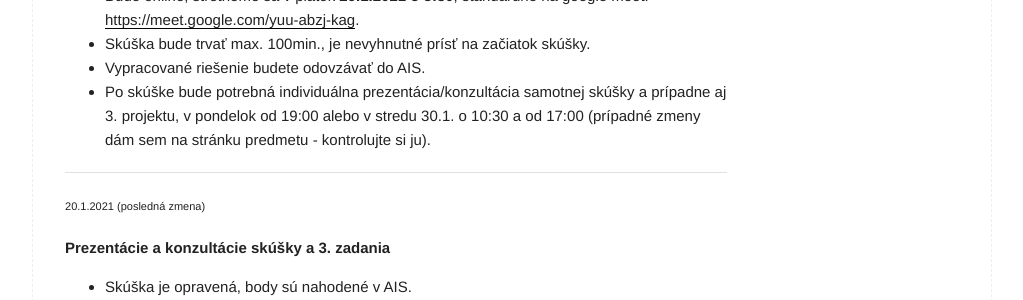
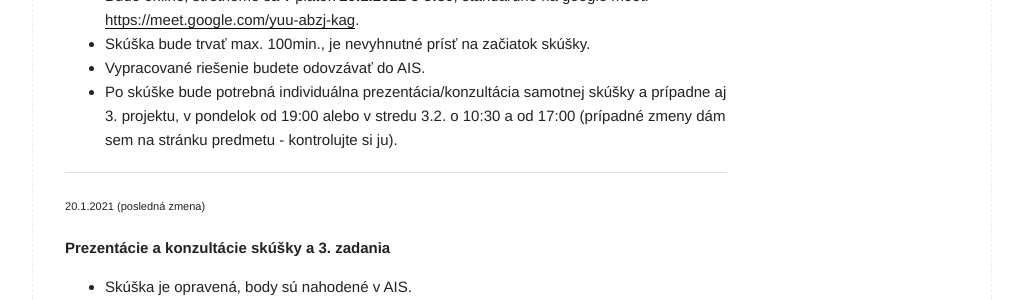
Before and after one commit to MichalCernansky/paralprg-fiit, a Jekyll site: the page built from index.md, in a window 1280 px wide and 900 px high. Shown: the part 256-556 px from the top of the window, without its empty margins (128-1151 px from the left). Built offline with Jekyll 4.4.1, drawn with Linux system fonts in a browser that asks for light colours.

Commit message:
date fixed

```diff
--- a/index.md
+++ b/index.md
@@ -12,7 +12,7 @@ title: Oznamy
 - Bude online, stretneme sa v piatok **29.1.2021 o 8:30**, štandardne na google meet: [https://meet.google.com/yuu-abzj-kag](https://meet.google.com/yuu-abzj-kag).
 - Skúška bude trvať max. 100min., je nevyhnutné prísť na začiatok skúšky.
 - Vypracované riešenie budete odovzávať do AIS.
-- Po skúške bude potrebná individuálna prezentácia/konzultácia samotnej skúšky a prípadne aj 3. projektu, v pondelok od 19:00 alebo v stredu 30.1. o 10:30 a od 17:00 (prípadné zmeny dám sem na stránku predmetu - kontrolujte si ju).
+- Po skúške bude potrebná individuálna prezentácia/konzultácia samotnej skúšky a prípadne aj 3. projektu, v pondelok od 19:00 alebo v stredu 3.2. o 10:30 a od 17:00 (prípadné zmeny dám sem na stránku predmetu - kontrolujte si ju).
 
 ---
 ###### 20.1.2021 (posledná zmena)
```
